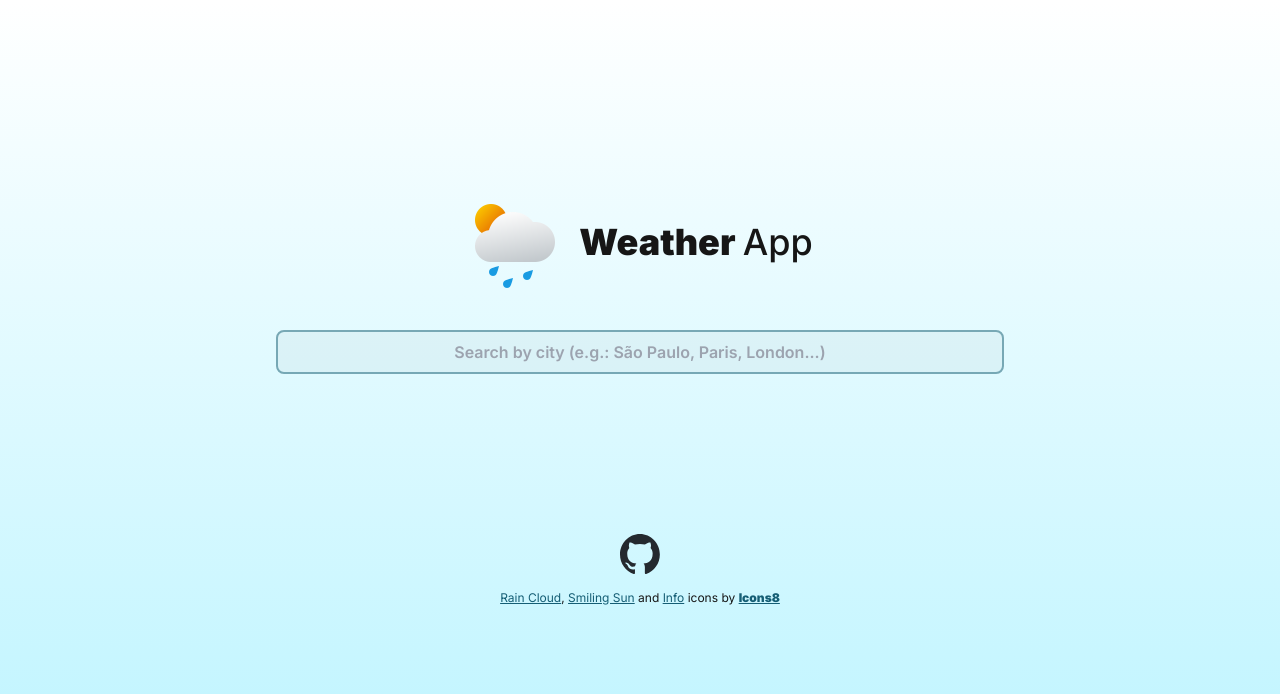
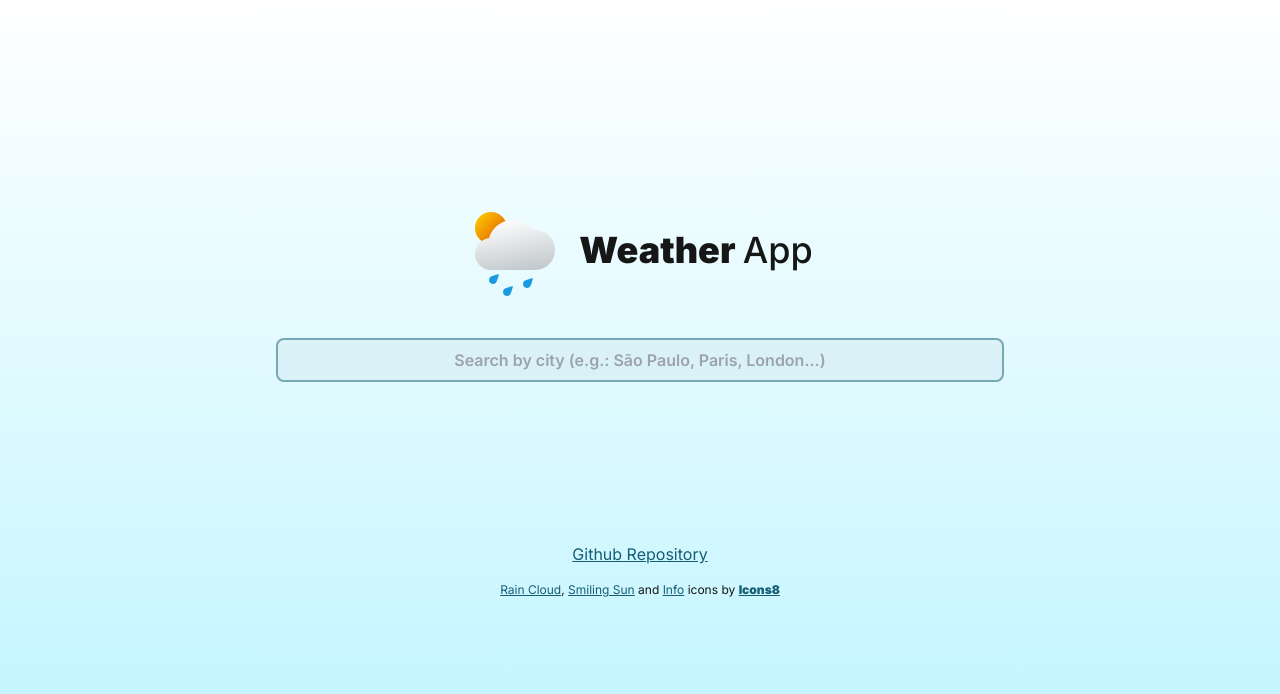
Before and after one commit to vinicioscst/hackathon_weather-app, a Next.js app: page / in a window 1280 px wide. Shown: the top 694 px of the page. Built offline with nearby package versions, Linux system fonts and the light colour scheme.

Commit message:
:bug: fixed deploy error

```diff
--- a/app/components/Footer/index.tsx
+++ b/app/components/Footer/index.tsx
@@ -8,7 +8,7 @@ interface FooterProps {
 export function Footer(props : FooterProps){
     return(
         <footer className="w-full flex flex-col items-center gap-4">
-            <a href="https://github.com/vinicioscst/hackathon_weather-app" title="Github Repository"><Image src={window.matchMedia('(prefers-color-scheme: dark)').matches ? GithubWhite : Github} alt="Github Repository" width={40} className="hover:opacity-75 transition-opacity"/></a>
+            <a href="https://github.com/vinicioscst/hackathon_weather-app" title="Github Repository"><p className="underline text-cyan-800">Github Repository</p></a>
             <p className="text-xs"><a target="_blank" href="https://icons8.com/icon/MVj2tmasj0Pp/rain-cloud" className="underline text-cyan-800">Rain Cloud</a>, <a target="_blank" href="https://icons8.com/icon/aWBc8fucFZnx/smiling-sun" className="underline text-cyan-800">Smiling Sun</a> and <a target="_blank" href="https://icons8.com/icon/42SQTTISIN17/info" className="underline text-cyan-800">Info</a> icons by <a target="_blank" href="https://icons8.com" className="underline text-cyan-800 font-black">Icons8</a></p>
         </footer>
     )
```
